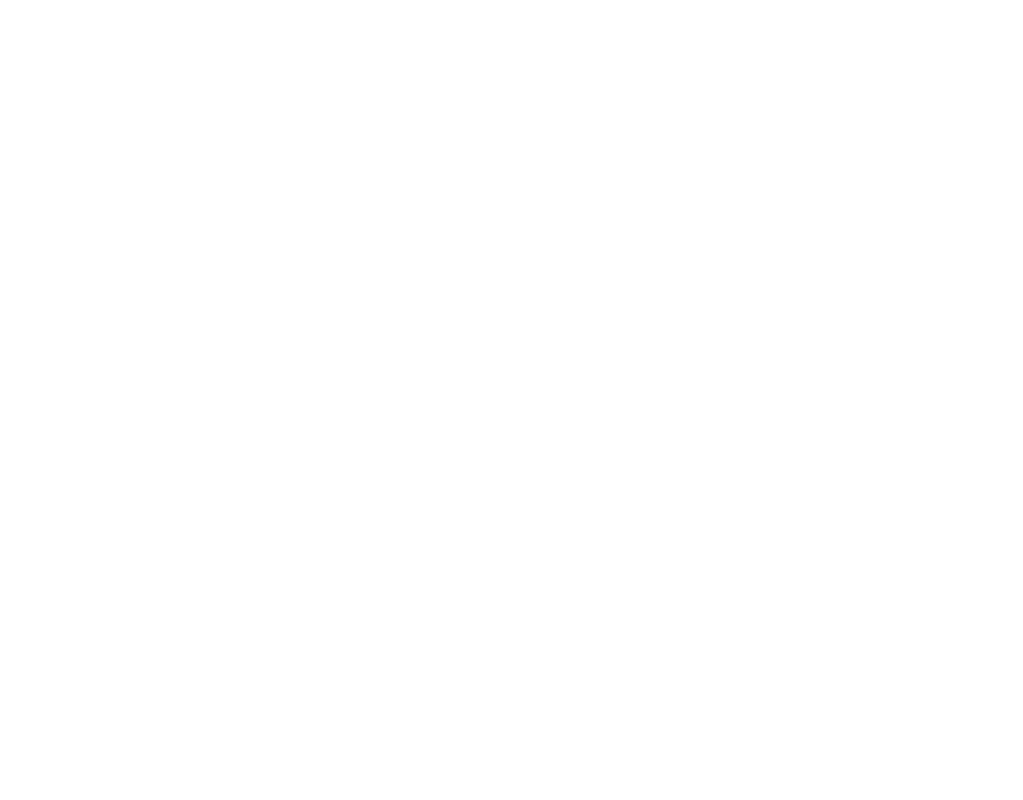
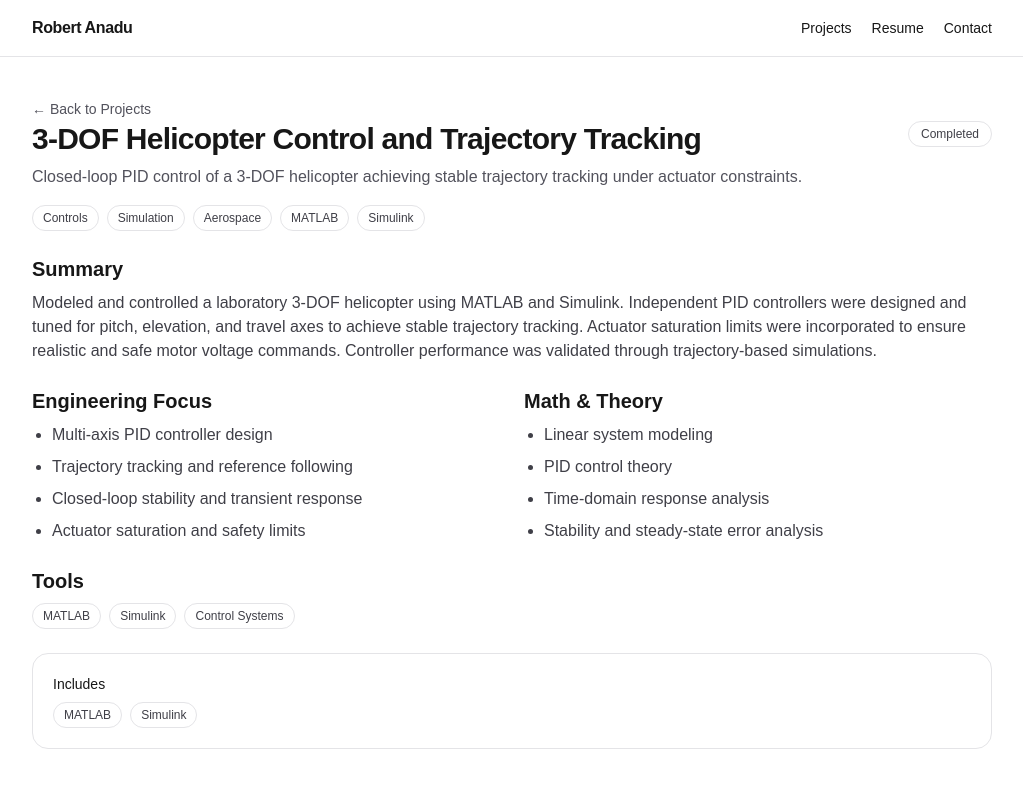
Before and after one commit to ranadu/aerospace-portfolio, a Next.js app: page /projects/3dof-helicopter-control in a window 1280 px wide. Before the commit this address had no page. Shown: the top 800 px of the page, without its empty margins (128-1151 px from the left). Built offline with nearby package versions, Linux system fonts and the light colour scheme.

Commit message:
projects

```diff
--- a/data/projects.ts
+++ b/data/projects.ts
@@ -59,26 +59,27 @@
     includes: { matlab: true, simulink: false, hardware: false, plc: false },
   },
   {
-    title: "Flight Control System Suite (PID → LQR → Adaptive)",
-    slug: "flight-control-suite",
-    status: "Planned",
-    discipline: ["Controls", "Simulation", "Software"],
+  title: "3-DOF Helicopter Control and Trajectory Tracking",
+  slug: "3dof-helicopter-control",
+  status: "Completed",
+  discipline: ["Controls", "Simulation", "Aerospace"],
   oneLiner:
-      "Attitude hold and performance comparisons across PID/LQR/adaptive tuning with stability metrics.",
+    "Closed-loop PID control of a 3-DOF helicopter achieving stable trajectory tracking under actuator constraints.",
   summary:
-      "Controller suite layered on the 6-DOF simulator, including PID with anti-windup, LQR from a linearized model, and an auto-tuning method. Includes performance metrics and control effort analysis.",
+    "Modeled and controlled a laboratory 3-DOF helicopter using MATLAB and Simulink. Independent PID controllers were designed and tuned for pitch, elevation, and travel axes to achieve stable trajectory tracking. Actuator saturation limits were incorporated to ensure realistic and safe motor voltage commands. Controller performance was validated through trajectory-based simulations.",
   engineeringFocus: [
-      "Controller design + tuning workflow",
-      "Linearization around trim",
-      "Metrics (rise/settle/overshoot/effort)",
-      "Saturation and anti-windup behavior",
+    "Multi-axis PID controller design",
+    "Trajectory tracking and reference following",
+    "Closed-loop stability and transient response",
+    "Actuator saturation and safety limits",
   ],
   mathAndTheory: [
-      "State-space modeling",
-      "Eigenvalue analysis",
-      "LQR optimization (Riccati)",
+    "Linear system modeling",
+    "PID control theory",
+    "Time-domain response analysis",
+    "Stability and steady-state error analysis",
   ],
-    tools: ["Python", "MATLAB", "Control theory", "Plotting"],
+  tools: ["MATLAB", "Simulink", "Control Systems"],
   includes: { matlab: true, simulink: true, hardware: false, plc: false },
    },
   {
```
Lines whose indentation alone changed are shown as unchanged.
